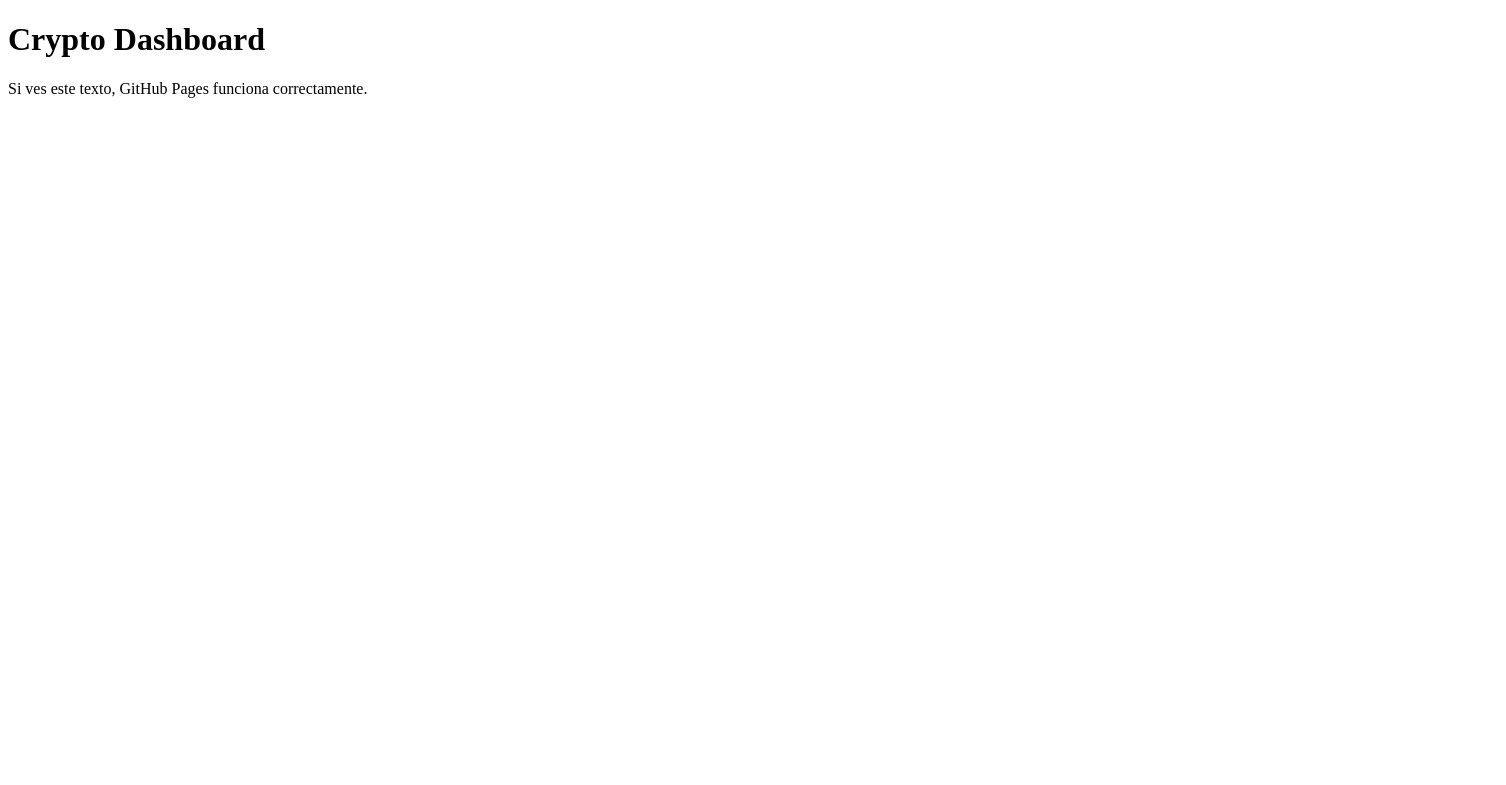
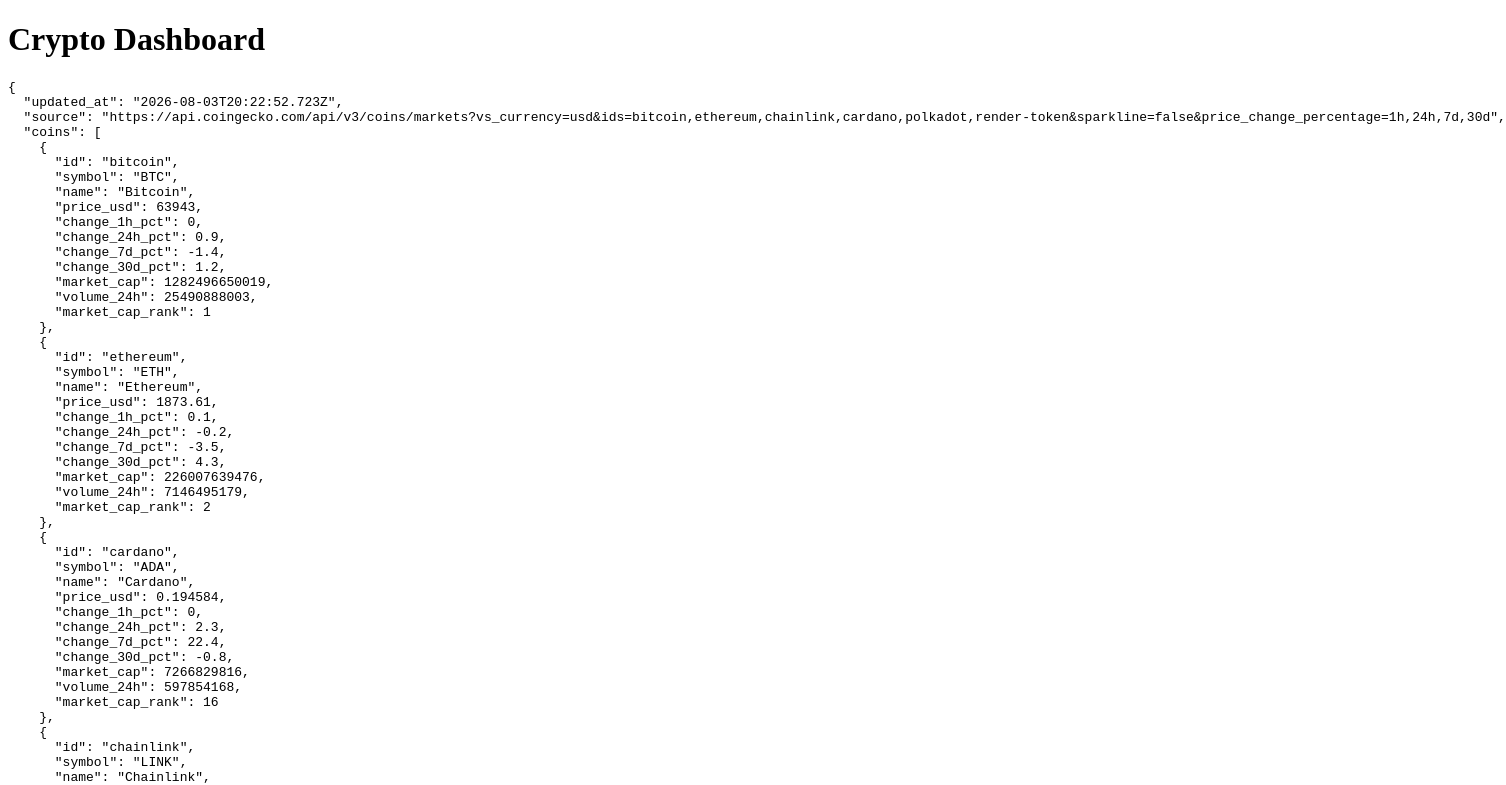
Before and after one commit to jbf1987/CryptoList, a plain HTML site: page index.html in a window 1280 px wide. Shown: the top 785 px of the page, 1506 px wide, since content can reach past the window. Drawn offline with Linux system fonts and the light colour scheme.

Commit message:
Enhance index.html with JSON data fetching
Added a script to fetch and display market data from a JSON file.

```diff
--- a/index.html
+++ b/index.html
@@ -1,14 +1,27 @@
 <!DOCTYPE html>
-<html>
+<html lang="es">
 <head>
-  <meta charset="UTF-8">
-  <title>Crypto Dashboard</title>
+    <meta charset="UTF-8">
+    <title>Crypto Dashboard</title>
 </head>
 <body>
 
 <h1>Crypto Dashboard</h1>
 
-<p>Si ves este texto, GitHub Pages funciona correctamente.</p>
+<pre id="json">Cargando...</pre>
+
+<script>
+fetch("data/marketdata.json")
+    .then(response => response.json())
+    .then(data => {
+        document.getElementById("json").textContent =
+            JSON.stringify(data, null, 2);
+    })
+    .catch(error => {
+        document.getElementById("json").textContent =
+            "Error cargando el JSON:\n\n" + error;
+    });
+</script>
 
 </body>
 </html>
```
